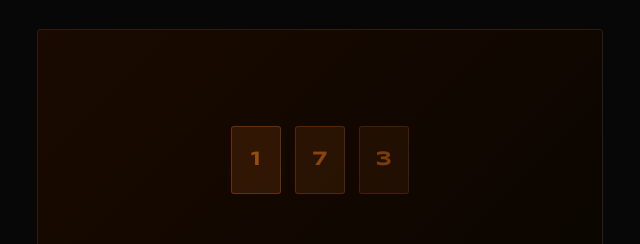
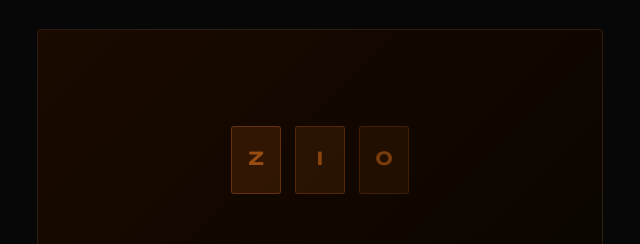
Before and after one commit to MaxM313/MSC, a website: page portfolio.html in a window 1280 px wide. Shown: the part 1386-1630 px from the top of the page, 27-667 px from the left. Drawn offline with nearby package versions, Linux system fonts and the light colour scheme.

Commit message:
Update portfolio detail card labels to use letters instead of numbers

```diff
--- a/portfolio.html
+++ b/portfolio.html
@@ -73,9 +73,9 @@
   <div class="port-detail-card rv" data-cat="3d restauracja" style="border-color:rgba(180,90,20,.2);">
     <div class="pd-visual" style="background:linear-gradient(135deg,#1a0a00,#0a0500);">
       <div style="display:flex;gap:14px;z-index:2;position:relative;">
-        <div style="width:50px;height:68px;background:rgba(180,90,20,.18);border:1px solid rgba(180,90,20,.4);border-radius:3px;display:flex;align-items:center;justify-content:center;font-family:'Syncopate',sans-serif;font-size:20px;color:rgba(180,90,20,.8);font-weight:700;">1</div>
-        <div style="width:50px;height:68px;background:rgba(180,90,20,.14);border:1px solid rgba(180,90,20,.3);border-radius:3px;display:flex;align-items:center;justify-content:center;font-family:'Syncopate',sans-serif;font-size:20px;color:rgba(180,90,20,.7);font-weight:700;">7</div>
-        <div style="width:50px;height:68px;background:rgba(180,90,20,.1);border:1px solid rgba(180,90,20,.22);border-radius:3px;display:flex;align-items:center;justify-content:center;font-family:'Syncopate',sans-serif;font-size:20px;color:rgba(180,90,20,.6);font-weight:700;">3</div>
+        <div style="width:50px;height:68px;background:rgba(180,90,20,.18);border:1px solid rgba(180,90,20,.4);border-radius:3px;display:flex;align-items:center;justify-content:center;font-family:'Syncopate',sans-serif;font-size:20px;color:rgba(180,90,20,.8);font-weight:700;">Z</div>
+        <div style="width:50px;height:68px;background:rgba(180,90,20,.14);border:1px solid rgba(180,90,20,.3);border-radius:3px;display:flex;align-items:center;justify-content:center;font-family:'Syncopate',sans-serif;font-size:20px;color:rgba(180,90,20,.7);font-weight:700;">I</div>
+        <div style="width:50px;height:68px;background:rgba(180,90,20,.1);border:1px solid rgba(180,90,20,.22);border-radius:3px;display:flex;align-items:center;justify-content:center;font-family:'Syncopate',sans-serif;font-size:20px;color:rgba(180,90,20,.6);font-weight:700;">0</div>
       </div>
     </div>
     <div class="pd-info">
```
